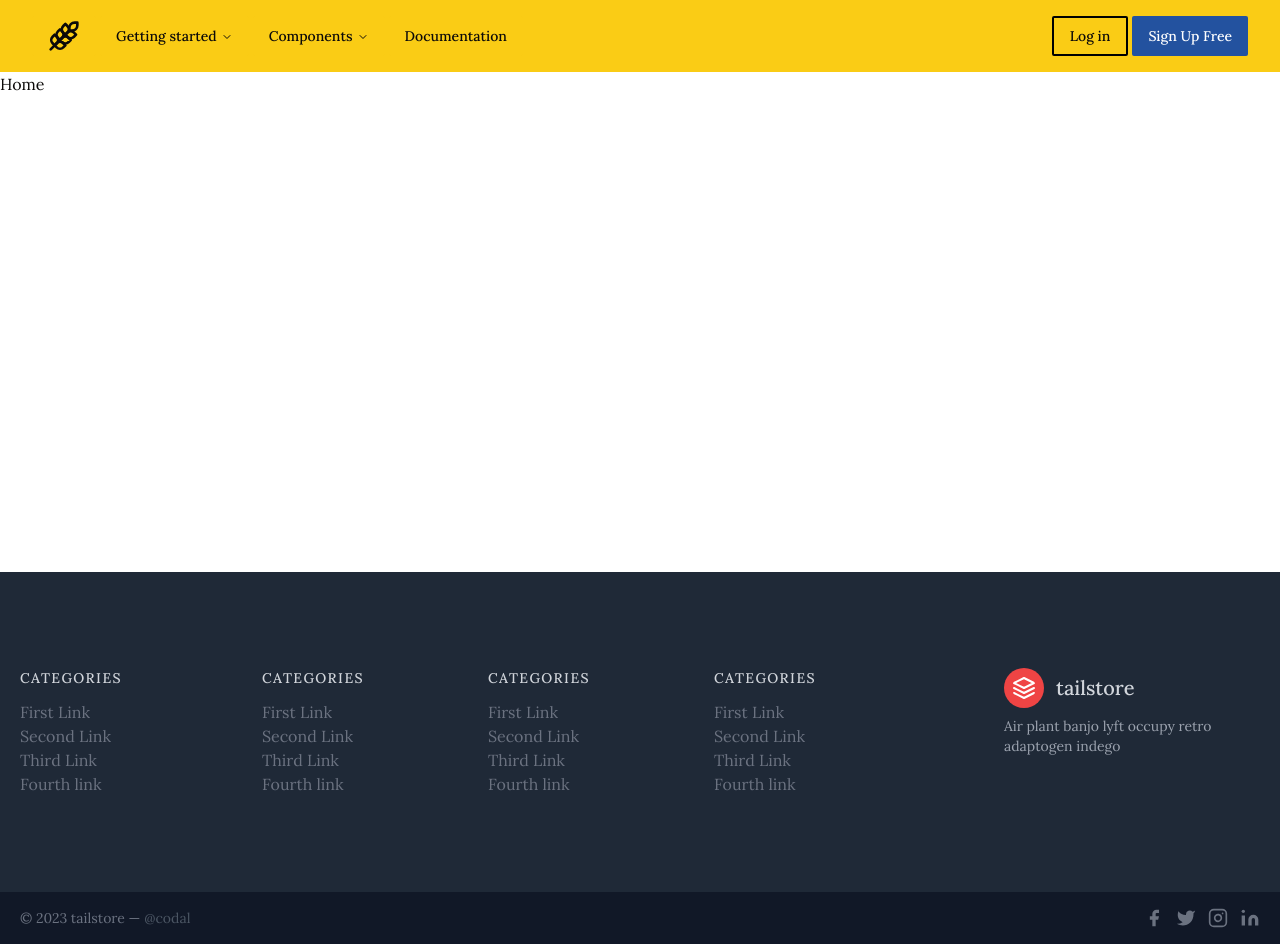
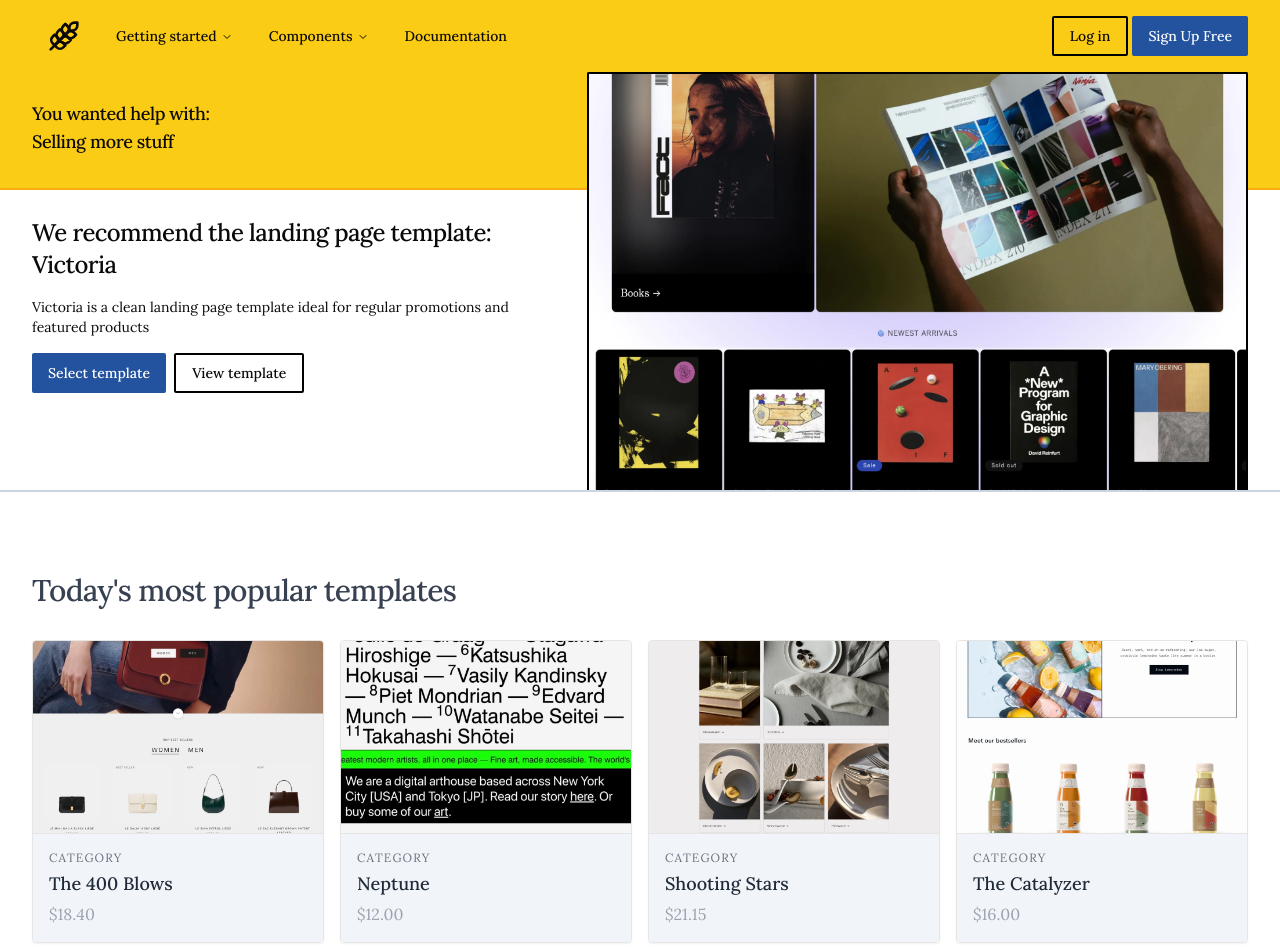
Before and after one commit to tfmcmahon/framer-next-page-transitions, a Next.js app: page /templates in a window 1280 px wide. Shown: the top 952 px of the page. Built offline with nearby package versions, Linux system fonts and the light colour scheme.

Commit message:
feat: clean up and mount fixes

```diff
--- a/src/app/layout.tsx
+++ b/src/app/layout.tsx
@@ -1,11 +1,7 @@
 "use client";
-import type { Metadata } from "next";
 import { Lora as FontSans } from "next/font/google";
 import "./globals.css";
 import Navigation from "@/components/Navigation";
-import { AnimatePresence } from "framer-motion";
-import { useState } from "react";
-import MountContext from "@/components/Context";
 import { cn } from "@/lib/utils";
 import { ThemeProvider } from "@/components/theme-provider";
 
@@ -27,16 +23,14 @@ export default function RootLayout({
           fontSans.variable
         )}
       >
-        {/* <ThemeProvider
+        <ThemeProvider
           attribute="class"
           defaultTheme="system"
           enableSystem
           disableTransitionOnChange
-        > */}
-        <Navigation>
-          <AnimatePresence mode="wait">{children}</AnimatePresence>
-        </Navigation>
-        {/* </ThemeProvider> */}
+        >
+          <Navigation>{children}</Navigation>
+        </ThemeProvider>
       </body>
     </html>
   );
--- a/src/app/page.tsx
+++ b/src/app/page.tsx
@@ -3,17 +3,12 @@
 import Product from "@/components/Product";
 import Icons from "@/components/icons";
 import { PRODUCTS_DB } from "@/constants/product-db";
-import { motion } from "framer-motion";
+import { AnimatePresence, motion } from "framer-motion";
 import Image from "next/image";
-import Link from "next/link";
+import { useRouter } from "next/navigation";
+import { useState } from "react";
 
 import screen1 from "~/public/images/screen1-dt.webp";
-
-const content = (isFirstMount: boolean) => ({
-  animate: {
-    transition: { staggerChildren: 0.1, delayChildren: isFirstMount ? 2.8 : 0 },
-  },
-});
 
 const container = {
   hidden: { opacity: 1, scale: 1 },
@@ -62,6 +57,7 @@ const fade = {
       ease: [0.6, -0.05, 0.01, 0.99],
     },
   },
+  exit: { opacity: 0 },
 };
 
 const grid = {
@@ -83,143 +79,143 @@ const grid = {
 };
 
 export default function Home() {
+  const router = useRouter();
+  const [show, setShow] = useState(true);
+
+  const handleClick = () => {
+    setShow(false);
+    setTimeout(() => {
+      router.push("/templates");
+    }, 150);
+  };
+
   return (
-    <motion.div
-      initial={{ opacity: 1 }}
-      animate={{ opacity: 1 }}
-      exit={{ opacity: 0 }}
-      className="h-[500px] bg-primary"
-      key="123"
-    >
-      <Link href={"/templates"}>Templates</Link>
-    </motion.div>
-    // <>
-    //   <motion.section
-    //     // initial={{ opacity: 1 }}
-    //     // animate={{ opacity: 1 }}
-    //     // exit={{ opacity: 0 }}
-    //     key="index"
-    //     className="relative border-b-2 pt-4 border-tertiary"
-    //     variants={grid}
-    //     initial="hidden"
-    //     animate="visible"
-    //     exit="hidden"
-    //   >
-    //     <div className="container">
-    //       <motion.div className="flex md:grid flex-col md:grid-rows-1 md:grid-cols-9 gap-8 container px-0 relative">
-    //         <motion.div
-    //           variants={fade}
-    //           className="md:col-start-1 md:col-end-5 self-center justify-self-center w-full h-full overflow-hidden"
-    //         >
-    //           <h1 className="scroll-m-20 text-3xl font-medium tracking-tight lg:text-5xl md:pt-12">
-    //             Find a template based on your goal
-    //           </h1>
-    //           <p className="[&:not(:first-child)]:mt-2 text-xs md:text-sm">
-    //             Not sure where to start? We&apos;re here to help you all the
-    //             way. Let us know what you need help with:
-    //           </p>
-    //           <ul className="list-none pt-6 flex flex-col gap-1 md:pb-24">
-    //             <Link
-    //               href="/templates"
-    //               legacyBehavior
-    //               passHref
-    //             >
-    //               <div className="flex gap-2 items-center text-link font-semibold text-xs md:text-sm hover:cursor-pointer">
-    //                 Growing my audience
-    //                 <Icons
-    //                   name="ChevronRight"
-    //                   className="h-4 w-4"
-    //                 />
-    //               </div>
-    //             </Link>
-    //             <Link
-    //               href="/templates"
-    //               legacyBehavior
-    //               passHref
-    //             >
-    //               <div className="flex gap-2 items-center text-link font-semibold text-xs md:text-sm hover:cursor-pointer">
-    //                 Selling more stuff
-    //                 <Icons
-    //                   name="ChevronRight"
-    //                   className="h-4 w-4"
-    //                 />
-    //               </div>
-    //             </Link>
-    //             <Link
-    //               href="/templates"
-    //               legacyBehavior
-    //               passHref
-    //             >
-    //               <div className="flex gap-2 items-center text-link font-semibold text-xs md:text-sm hover:cursor-pointer">
-    //                 Getting more sign ups
-    //                 <Icons
-    //                   name="ChevronRight"
-    //                   className="h-4 w-4"
-    //                 />
-    //               </div>
-    //             </Link>
-    //             <Link
-    //               href="/templates"
-    //               legacyBehavior
-    //               passHref
-    //             >
-    //               <div className="flex gap-2 items-center text-link font-semibold text-xs md:text-sm hover:cursor-pointer">
-    //                 I just want to see templates
-    //                 <Icons
-    //                   name="ChevronRight"
-    //                   className="h-4 w-4"
-    //                 />
-    //               </div>
-    //             </Link>
-    //           </ul>
-    //           <div className="absolute -bottom-4 left-4 md:left-0">
-    //             <Icons
-    //               name="LeafyGreen"
-    //               className="h-8 w-8"
-    //             />
-    //           </div>
-    //         </motion.div>
-    //         <motion.div
-    //           className="md:col-start-5 md:col-end-10 border-2 border-black border-b-0 rounded-t-md fade"
-    //           variants={fade}
-    //         >
-    //           <Image
-    //             src={screen1}
-    //             alt="Picture of the author"
-    //             className="object-cover object-center w-full h-full"
-    //           />
-    //         </motion.div>
-    //       </motion.div>
-    //     </div>
-    //   </motion.section>
+    <>
+      <AnimatePresence mode="wait">
+        {show && (
+          <motion.section
+            key="index"
+            className="relative border-b-2 pt-4 border-tertiary"
+            variants={grid}
+            initial="hidden"
+            animate="visible"
+          >
+            <motion.div
+              className="container"
+              exit={{ opacity: 0 }}
+            >
+              <motion.div className="flex md:grid flex-col md:grid-rows-1 md:grid-cols-9 gap-8 container px-0 relative">
+                <motion.div
+                  variants={fade}
+                  className="md:col-start-1 md:col-end-5 self-center justify-self-center w-full h-full overflow-hidden"
+                >
+                  <h1 className="scroll-m-20 text-3xl font-medium tracking-tight lg:text-5xl md:pt-12">
+                    Find a template based on your goal
+                  </h1>
+                  <p className="[&:not(:first-child)]:mt-2 text-xs md:text-sm">
+                    Not sure where to start? We&apos;re here to help you all the
+                    way. Let us know what you need help with:
+                  </p>
+                  <ul className="list-none pt-6 flex flex-col gap-1 md:pb-24">
+                    <div
+                      onClick={handleClick}
+                      className="flex gap-2 items-center text-link font-semibold text-xs md:text-sm hover:cursor-pointer"
+                    >
+                      Growing my audience
+                      <Icons
+                        name="ChevronRight"
+                        className="h-4 w-4"
+                      />
+                    </div>
+                    <div
+                      onClick={handleClick}
+                      className="flex gap-2 items-center text-link font-semibold text-xs md:text-sm hover:cursor-pointer"
+                    >
+                      Selling more stuff
+                      <Icons
+                        name="ChevronRight"
+                        className="h-4 w-4"
+                      />
+                    </div>
+                    <div
+                      onClick={handleClick}
+                      className="flex gap-2 items-center text-link font-semibold text-xs md:text-sm hover:cursor-pointer"
+                    >
+                      Getting more sign ups
+                      <Icons
+                        name="ChevronRight"
+                        className="h-4 w-4"
+                      />
+                    </div>
+                    <div
+                      onClick={handleClick}
+                      className="flex gap-2 items-center text-link font-semibold text-xs md:text-sm hover:cursor-pointer"
+                    >
+                      I just want to see templates
+                      <Icons
+                        name="ChevronRight"
+                        className="h-4 w-4"
+                      />
+                    </div>
+                  </ul>
+                  <motion.div
+                    variants={fade}
+                    className="absolute -bottom-4 left-4 md:left-0"
+                  >
+                    <Icons
+                      name="LeafyGreen"
+                      className="h-8 w-8"
+                    />
+                  </motion.div>
+                </motion.div>
+                <motion.div
+                  className="md:col-start-5 md:col-end-10 border-2 border-black border-b-0 rounded-t-md fade"
+                  variants={fade}
+                >
+                  <Image
+                    src={screen1}
+                    alt="Picture of the author"
+                    className="object-cover object-center w-full h-full"
+                  />
+                </motion.div>
+              </motion.div>
+            </motion.div>
+          </motion.section>
+        )}
 
-    //   <section className="text-gray-700 body-font py-12 bg-white border-t-2 border-slate-300">
-    //     <motion.div
-    //       className="container"
-    //       variants={container}
-    //       initial="hidden"
-    //       animate="visible"
-    //       exit="hidden"
-    //     >
-    //       <motion.h2
-    //         className="scroll-m-20 text-2xl font-medium tracking-tight lg:text-3xl py-8 title"
-    //         variants={title}
-    //       >
-    //         We also recommend these templates
-    //       </motion.h2>
-    //       <div className="grid grid-cols-1 sm:grid-cols-2 md:grid-cols-4 gap-4 gap-y-8">
-    //         {PRODUCTS_DB.map((product, index) => (
-    //           <motion.div
-    //             variants={products}
-    //             key={index}
-    //             className="products"
-    //           >
-    //             <Product {...product} />
-    //           </motion.div>
-    //         ))}
-    //       </div>
-    //     </motion.div>
-    //   </section>
-    // </>
+        {show && (
+          <section
+            key="products"
+            className="text-gray-700 body-font py-12 bg-white border-t-2 border-slate-300"
+          >
+            <motion.div
+              className="container"
+              variants={container}
+              initial="hidden"
+              animate="visible"
+              exit={{ opacity: 0 }}
+            >
+              <motion.h2
+                className="scroll-m-20 text-2xl font-medium tracking-tight lg:text-3xl py-8 title"
+                variants={title}
+              >
+                We also recommend these templates
+              </motion.h2>
+              <div className="grid grid-cols-1 sm:grid-cols-2 md:grid-cols-4 gap-4 gap-y-8">
+                {PRODUCTS_DB.map((product, index) => (
+                  <motion.div
+                    variants={products}
+                    key={index}
+                    className="products"
+                  >
+                    <Product {...product} />
+                  </motion.div>
+                ))}
+              </div>
+            </motion.div>
+          </section>
+        )}
+      </AnimatePresence>
+    </>
   );
 }
--- a/src/app/templates/page.tsx
+++ b/src/app/templates/page.tsx
@@ -1,21 +1,15 @@
 "use client";
 
 import Product from "@/components/Product";
-import Icons from "@/components/icons";
 import { PRODUCTS_DB } from "@/constants/product-db";
-import { motion } from "framer-motion";
+import { AnimatePresence, motion } from "framer-motion";
 import Image from "next/image";
-import Link from "next/link";
 
 import screen2 from "~/public/images/screen2-dt.webp";
 import { cn } from "@/lib/utils";
 import { navigationMenuTriggerStyle } from "@/components/ui/navigation-menu";
-
-const content = {
-  //   animate: {
-  //     transition: { staggerChildren: 2 },
-  //   },
-};
+import { useRouter } from "next/navigation";
+import { useState } from "react";
 
 const container = {
   hidden: { opacity: 1, scale: 1 },
@@ -82,7 +76,7 @@ const fadeUp = {
 
 const grid = {
   visible: {
-    y: -320,
+    y: -300,
     background:
       "linear-gradient(0deg, hsl(48 95.8% 53.1%) 0%, hsl(48 95.8% 53.1%) 100%)",
     transition: {
@@ -98,133 +92,132 @@ const grid = {
   },
 };
 
-export default function Home() {
+export default function Templates() {
+  const router = useRouter();
+  const [show, setShow] = useState(true);
+
+  const handleClick = () => {
+    setShow(false);
+    setTimeout(() => {
+      router.push("/");
+    }, 150);
+  };
+
   return (
-    <motion.div
-      initial={{ opacity: 1 }}
-      animate={{ opacity: 1 }}
-      exit={{ opacity: 0 }}
-      className="h-[500px] bg-white"
-      key="456"
-    >
-      <Link href={"/"}>Home</Link>
-    </motion.div>
-    // <>
-    //   <motion.section
-    //     key="templates"
-    //     className="relative h-[418px]"
-    //     variants={content}
-    //     animate="animate"
-    //   >
-    //     <motion.div
-    //       className="absolute border-b-2 pt-8 border-tertiary h-[418px] w-screen b-0 l-0"
-    //       variants={grid}
-    //       initial="hidden"
-    //       animate="visible"
-    //       exit="hidden"
-    //     >
-    //       <motion.div
-    //         variants={title}
-    //         className="container flex flex-col justify-end h-full pb-8"
-    //       >
-    //         <h3 className="scroll-m-20 text-md font-medium tracking-tight lg:text-lg md:pt-12">
-    //           You wanted help with: Selling more stuff
-    //         </h3>
-    //         <Link
-    //           href="/"
-    //           className="flex gap-2 items-center text-link font-semibold text-xs md:text-sm hover:cursor-pointer"
-    //         >
-    //           <Icons
-    //             name="ChevronLeft"
-    //             className="h-4 w-4"
-    //           />
-    //           Go back
-    //         </Link>
-    //       </motion.div>
-    //     </motion.div>
-    //     <motion.div className="flex h-full pt-4 md:grid flex-col md:grid-rows-1 md:grid-cols-9 gap-8 container relative">
-    //       <motion.div
-    //         variants={fade}
-    //         className="md:col-start-1 md:col-end-5 w-full h-full flex flex-col gap-4 justify-center"
-    //         initial="hidden"
-    //         animate="visible"
-    //         exit="hidden"
-    //       >
-    //         <h1 className="scroll-m-20 text-xl font-medium tracking-tight lg:text-2xl md:pt-12">
-    //           We recommend the landing page template: Victoria
-    //         </h1>
-    //         <p className="text-xs md:text-sm">
-    //           Victoria is a clean landing page template ideal for regular
-    //           promotions and featured products
-    //         </p>
-    //         <div className="flex gap-2">
-    //           <Link href="/">
-    //             <p
-    //               className={cn(
-    //                 navigationMenuTriggerStyle(),
-    //                 "bg-link text-white hover:cusor-pointer hover:bg-link/80 hover:text-white"
-    //               )}
-    //             >
-    //               Select template
-    //             </p>
-    //           </Link>
-    //           <Link href="/">
-    //             <p
-    //               className={cn(
-    //                 navigationMenuTriggerStyle(),
-    //                 "border-2 border-black bg-transparent hover:cusor-pointer hover:bg-slate-200"
-    //               )}
-    //             >
-    //               View template
-    //             </p>
-    //           </Link>
-    //         </div>
-    //       </motion.div>
-    //       <motion.div
-    //         className="md:col-start-5 md:col-end-10 border-2 border-black border-b-0 rounded-t-md fade"
-    //         variants={fadeUp}
-    //         initial="hidden"
-    //         animate="visible"
-    //         exit="hidden"
-    //       >
-    //         <Image
-    //           src={screen2}
-    //           alt="Picture of the author"
-    //           className="object-cover object-center w-full h-full"
-    //         />
-    //       </motion.div>
-    //     </motion.div>
-    //   </motion.section>
+    <>
+      <AnimatePresence mode="wait">
+        {show && (
+          <motion.section
+            key="templates"
+            className="relative h-[418px]"
+          >
+            <motion.div
+              className="absolute border-b-2 pt-8 border-tertiary h-[418px] md:h-[418px] w-screen b-0 l-0"
+              variants={grid}
+              initial="hidden"
+              animate="visible"
+            >
+              <motion.div
+                variants={title}
+                className="container flex flex-col justify-end h-full pb-6 md:pb-8"
+                exit={{ opacity: 0 }}
+              >
+                <p className="scroll-m-20 text-md pt-0 font-medium tracking-tight lg:text-lg md:pt-12">
+                  You wanted help with:
+                </p>
+                <p className="scroll-m-20 text-md font-medium tracking-tight lg:text-lg">
+                  Selling more stuff
+                </p>
+              </motion.div>
+            </motion.div>
+            <motion.div className="flex h-full overflow-hidden pt-4 md:grid flex-col md:grid-rows-1 md:grid-cols-9 gap-8 container relative pt-32 md:pt-0">
+              <motion.div
+                variants={fade}
+                className="md:col-start-1 md:col-end-5 w-full h-full flex flex-col gap-4 justify-center"
+                initial="hidden"
+                animate="visible"
+                exit={{ opacity: 0 }}
+              >
+                <h1 className="scroll-m-20 text-xl font-medium tracking-tight lg:text-2xl md:pt-12">
+                  We recommend the landing page template: Victoria
+                </h1>
+                <p className="text-xs md:text-sm">
+                  Victoria is a clean landing page template ideal for regular
+                  promotions and featured products
+                </p>
+                <div className="flex gap-2">
+                  <div onClick={handleClick}>
+                    <p
+                      className={cn(
+                        navigationMenuTriggerStyle(),
+                        "bg-link text-white hover:cusor-pointer hover:bg-link/80 hover:text-white"
+                      )}
+                    >
+                      Select template
+                    </p>
+                  </div>
+                  <div onClick={handleClick}>
+                    <p
+                      className={cn(
+                        navigationMenuTriggerStyle(),
+                        "border-2 border-black bg-transparent hover:cusor-pointer hover:bg-slate-200"
+                      )}
+                    >
+                      View template
+                    </p>
+                  </div>
+                </div>
+              </motion.div>
+              <motion.div
+                className="md:col-start-5 md:col-end-10 border-2 border-black border-b-0 rounded-t-md fade"
+                variants={fadeUp}
+                initial="hidden"
+                animate="visible"
+                exit="hidden"
+              >
+                <Image
+                  src={screen2}
+                  alt="Picture of the author"
+                  className="object-cover object-center w-full h-full"
+                />
+              </motion.div>
+            </motion.div>
+          </motion.section>
+        )}
 
-    //   <motion.section
-    //     key="temp-products"
-    //     className="text-gray-700 body-font py-12 bg-white border-t-2 border-slate-300"
-    //   >
-    //     <motion.div
-    //       className="container"
-    //       variants={container}
-    //       initial="hidden"
-    //       animate="visible"
-    //     >
-    //       <motion.h2
-    //         className="scroll-m-20 text-2xl font-medium tracking-tight lg:text-3xl py-8 title"
-    //         variants={title}
-    //       >
-    //         Today&apos;s most popular templates
-    //       </motion.h2>
-    //       <div className="grid grid-cols-1 sm:grid-cols-2 md:grid-cols-4 gap-4 gap-y-8">
-    //         {PRODUCTS_DB.toReversed().map((product, index) => (
-    //           <motion.div
-    //             variants={products}
-    //             key={index}
-    //             className="products"
-    //           >
-    //             <Product {...product} />
-    //           </motion.div>
-    //         ))}
-    //       </div>
-    //     </motion.div>
-    //   </motion.section>
-    // </>
+        {show && (
+          <motion.section
+            key="temp-products"
+            className="text-gray-700 body-font py-12 bg-white border-t-2 border-slate-300"
+          >
+            <motion.div
+              className="container"
+              variants={container}
+              initial="hidden"
+              animate="visible"
+              exit={{ opacity: 0 }}
+            >
+              <motion.h2
+                className="scroll-m-20 text-2xl font-medium tracking-tight lg:text-3xl py-8 title"
+                variants={title}
+              >
+                Today&apos;s most popular templates
+              </motion.h2>
+              <div className="grid grid-cols-1 sm:grid-cols-2 md:grid-cols-4 gap-4 gap-y-8">
+                {PRODUCTS_DB.toReversed().map((product, index) => (
+                  <motion.div
+                    variants={products}
+                    key={index}
+                    className="products"
+                  >
+                    <Product {...product} />
+                  </motion.div>
+                ))}
+              </div>
+            </motion.div>
+          </motion.section>
+        )}
+      </AnimatePresence>
+    </>
   );
 }
```
